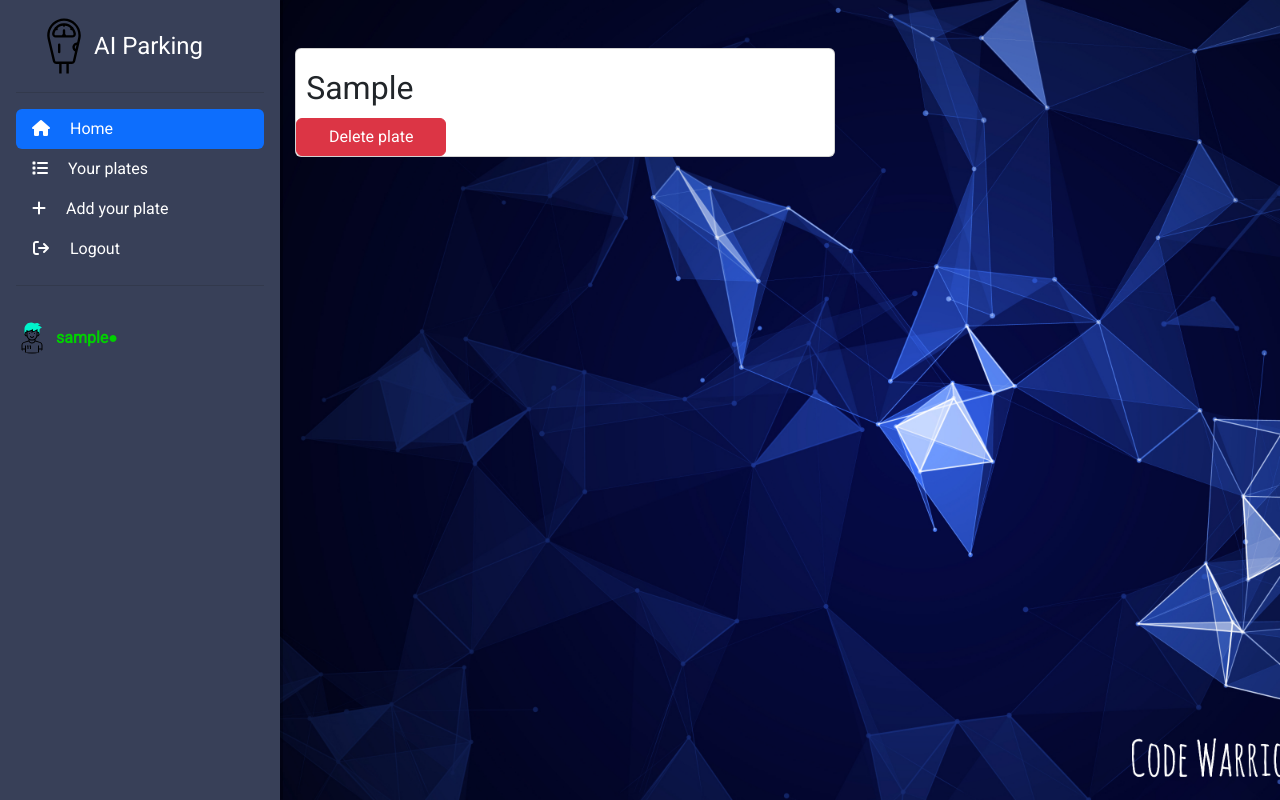
After one commit to olegdenko/ParkSpot_Monitor, a Django app: page /users/manage_plate/1 in a window 1280 px wide. The commit adds this page. Run offline with Django 5.2, Linux system fonts and the light colour scheme; a user stored in the database is signed in; tables that the repository leaves empty hold one stand-in row (values such as "Sample post").

Commit message:
manage plate page added, deleting plate option added

```diff
--- /dev/null
+++ b/park_spot_monitor/users/templates/users/manage_plate.html
@@ -0,0 +1,11 @@
+{% extends "main_app/base.html" %}
+{% load static %}
+
+{% block content %}
+
+<div class="card mt-5" style="max-width: 540px;">
+    <h2 style="margin-left: 10px;">{{ plate.plate }}</h2>
+    <a href="{% url 'users:delete_plate' plate.id %}" class="btn btn-danger" style="width: 150px;">Delete plate</a>
+</div>
+
+{% endblock %}
--- a/park_spot_monitor/users/templates/users/show_plates.html
+++ b/park_spot_monitor/users/templates/users/show_plates.html
@@ -8,7 +8,9 @@
     <h3 style="margin-left: 10px;">Your plates:</h3>
     <ul>
     {% for plate in plates %}
-      <li><p>{{ plate.plate }}</p></li>
+      <li>
+        <a href="{% url 'users:manage_plate' plate.id %}">{{ plate.plate }}</a>
+      </li>
     {% endfor %}
     </ul>
 </div>
--- a/park_spot_monitor/users/urls.py
+++ b/park_spot_monitor/users/urls.py
@@ -2,7 +2,7 @@ from django.urls import path
 from django.contrib.auth.views import LoginView, LogoutView, PasswordResetDoneView, PasswordResetConfirmView, PasswordResetCompleteView
 
 
-from .views import RegisterView, ResetPasswordView, logout_view, user_dashboard, top_up_balance, add_plate, show_plates
+from .views import RegisterView, ResetPasswordView, logout_view, user_dashboard, top_up_balance, add_plate, show_plates, manage_plate, delete_plate
 
 from .forms import LoginForm
 
@@ -25,6 +25,8 @@ urlpatterns = [
      path('reset-password/complete/',
           PasswordResetCompleteView.as_view(template_name='users/password_reset_complete.html'),
           name='password_reset_complete'),
+     path('show_plates/', show_plates, name='show_plates'),
+     path('manage_plate/<int:plate_id>', manage_plate, name='manage_plate'),
      path('add_plate/', add_plate, name='add_plate'),
-     path('show_plates/', show_plates, name='show_plates'),
+     path('delete_plate/<int:plate_id>', delete_plate, name='delete_plate'),
 ]
--- a/park_spot_monitor/users/views.py
+++ b/park_spot_monitor/users/views.py
@@ -3,7 +3,7 @@ from django.contrib.auth.decorators import login_required
 from django.contrib.auth import logout
 from django.contrib.messages.views import SuccessMessageMixin
 from django.shortcuts import redirect
-from django.shortcuts import render, redirect
+from django.shortcuts import render, redirect, get_object_or_404
 from django.urls import reverse_lazy
 from django.views import View
 from django.contrib import messages
@@ -65,6 +65,22 @@ class ResetPasswordView(SuccessMessageMixin, PasswordResetView):
     subject_template_name = 'users/password_reset_subject.txt'
 
 
+# Plates
+@login_required
+def show_plates(request):
+    plates = None
+    if request.user.is_authenticated:
+        plates = Plates.objects.all()
+
+    return render(request, 'users/show_plates.html', {"plates": plates})
+
+
+@login_required
+def manage_plate(request, plate_id):
+    plate = get_object_or_404(Plates, pk=plate_id)
+    return render(request, 'users/manage_plate.html', {"plate": plate})
+
+
 @login_required
 def add_plate(request):
     form = PlateForm(request.POST)
@@ -78,9 +94,6 @@ def add_plate(request):
 
 
 @login_required
-def show_plates(request):
-    plates = None
-    if request.user.is_authenticated:
-        plates = Plates.objects.all()
-
-    return render(request, 'users/show_plates.html', {"plates": plates})
+def delete_plate(request, plate_id):
+    Plates.objects.get(id=plate_id, user_id=request.user.id).delete()
+    return redirect(to='users:show_plates')
```
